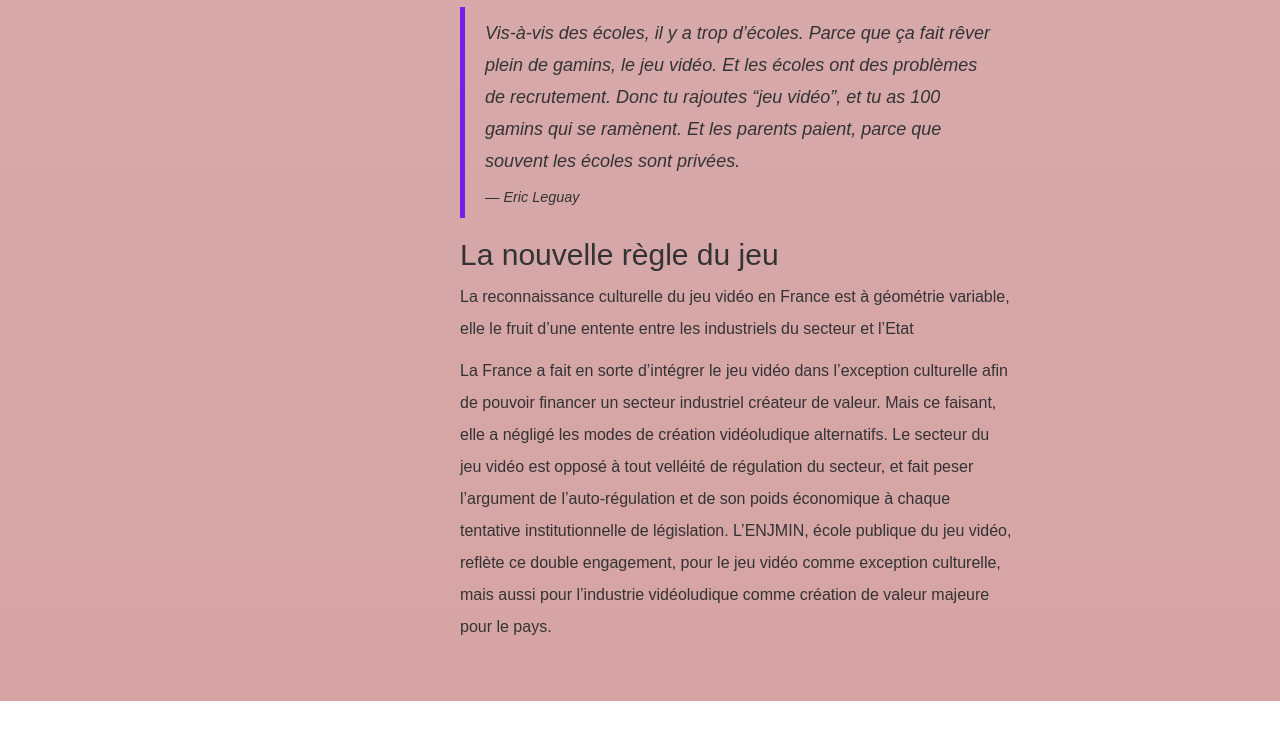
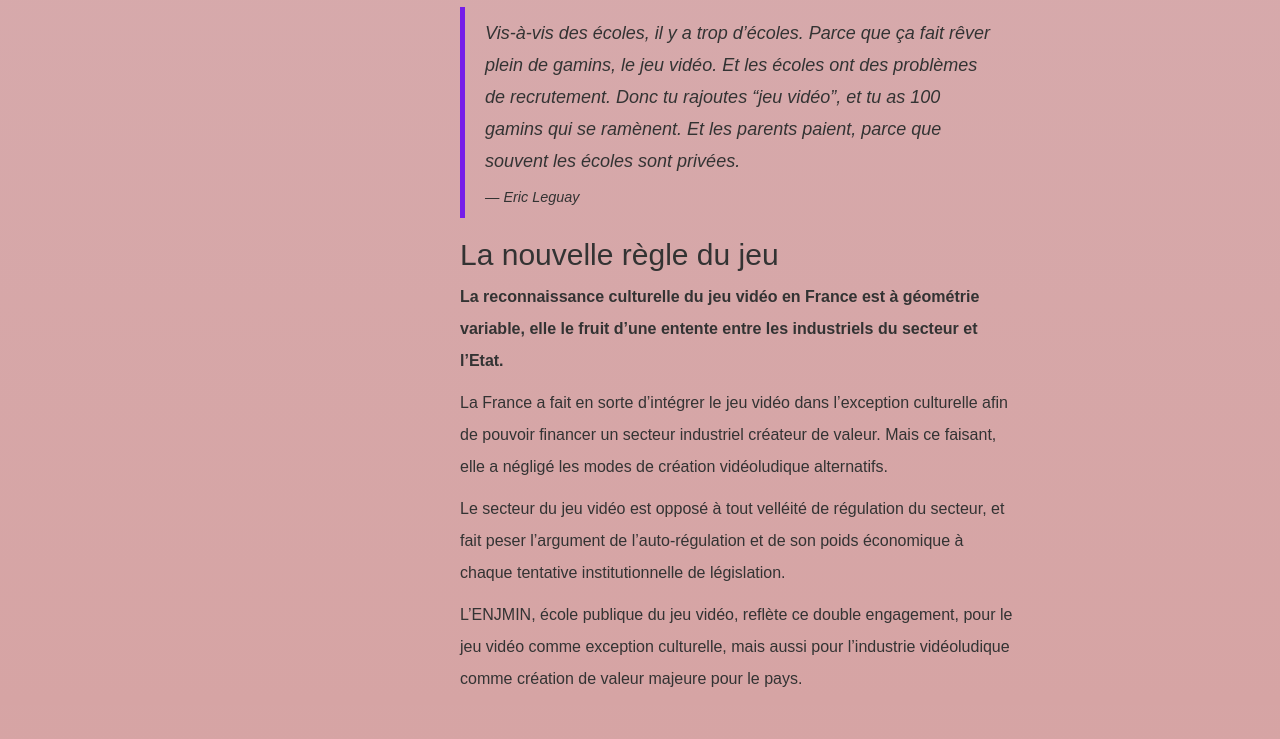
Before and after one commit to ndjulie/carto2016-jeuxvideos, a plain HTML site: page focus-soutien.html in a window 1280 px wide. Shown: the part 7686-8425 px from the top of the page. Before the commit the page ends 8387 px from the top, so only its background shows below. Drawn offline with Linux system fonts and the light colour scheme; files whose address does not match are found by name.

Commit message:
Update focus-soutien.html

```diff
--- a/focus-soutien.html
+++ b/focus-soutien.html
@@ -110,8 +110,10 @@
                      <footer>Eric Leguay</footer>
                   </blockquote>
                <h2>La nouvelle règle du jeu</h2>
-               <p>La reconnaissance culturelle du jeu vidéo en France est à géométrie variable, elle le fruit d’une entente entre les industriels du secteur et l’Etat</p>
-               <p>La France a fait en sorte d’intégrer le jeu vidéo dans l’exception culturelle afin de pouvoir financer un secteur industriel créateur de valeur. Mais ce faisant, elle a négligé les modes de création vidéoludique alternatifs. <p<>Le secteur du jeu vidéo est opposé à tout velléité de régulation du secteur, et fait peser l’argument de l’auto-régulation et de son poids économique à chaque tentative institutionnelle de législation. <p<>L’ENJMIN, école publique du jeu vidéo, reflète ce double engagement, pour le jeu vidéo comme exception culturelle, mais aussi pour l’industrie vidéoludique comme création de valeur majeure pour le pays.</p<> </p<></p>
+               <p><b>La reconnaissance culturelle du jeu vidéo en France est à géométrie variable, elle le fruit d’une entente entre les industriels du secteur et l’Etat.</b></p>
+               <p>La France a fait en sorte d’intégrer le jeu vidéo dans l’exception culturelle afin de pouvoir financer un secteur industriel créateur de valeur. Mais ce faisant, elle a négligé les modes de création vidéoludique alternatifs.</p>
+               <p>Le secteur du jeu vidéo est opposé à tout velléité de régulation du secteur, et fait peser l’argument de l’auto-régulation et de son poids économique à chaque tentative institutionnelle de législation.</p>
+               <p>L’ENJMIN, école publique du jeu vidéo, reflète ce double engagement, pour le jeu vidéo comme exception culturelle, mais aussi pour l’industrie vidéoludique comme création de valeur majeure pour le pays.</p>
                </h3>
             </article>
          </div>
```
